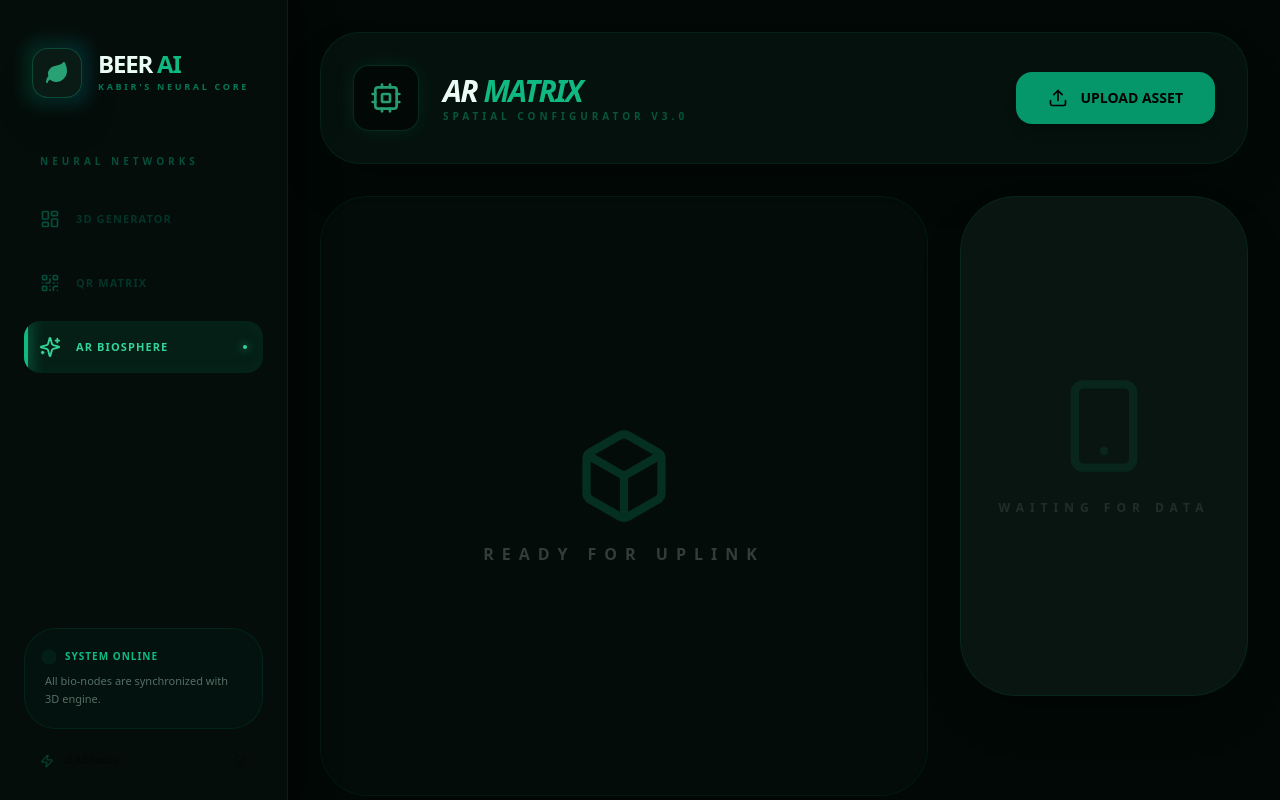
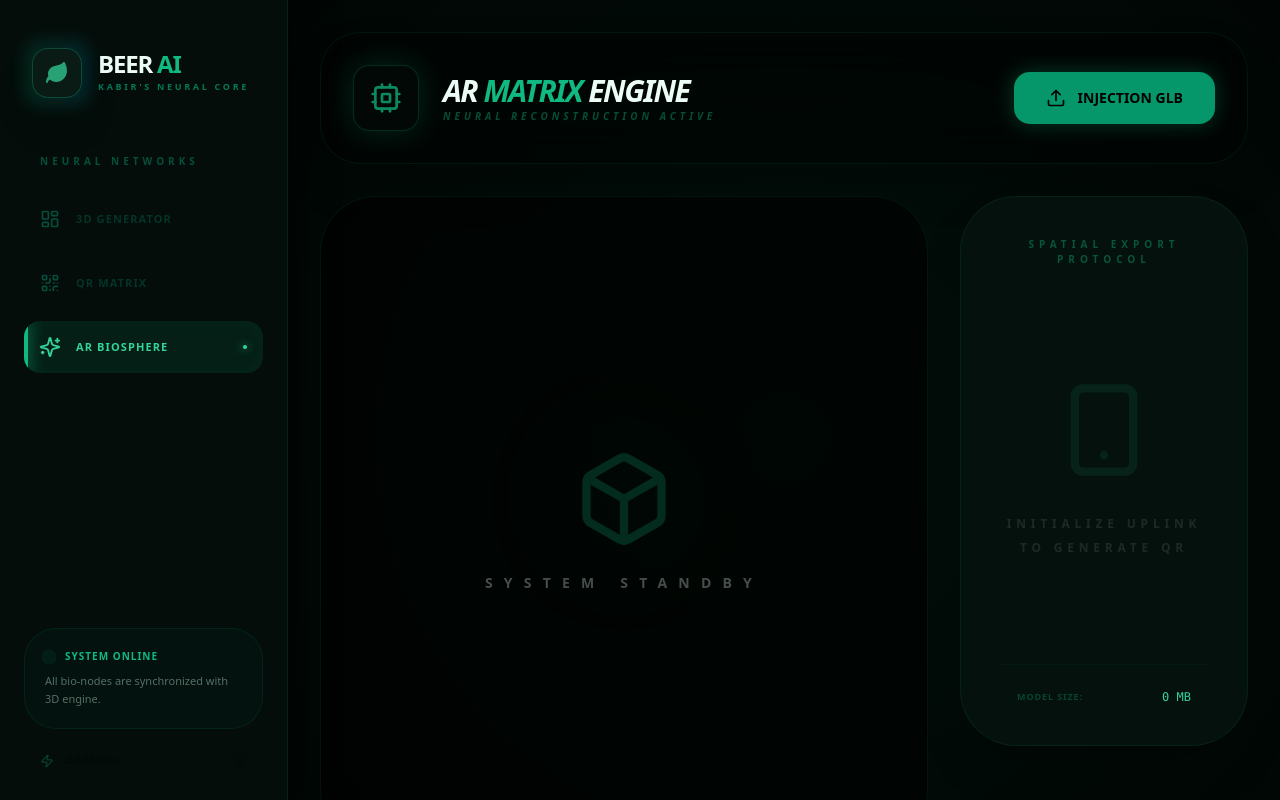
Before and after one commit to kabeer-web/ar-admin-pannel, a React (Vite) app: page / in a window 1280 px wide. Built offline with nearby package versions, Linux system fonts and the light colour scheme.

Commit message:
feat: Ultra Pro Matrix Engine with Live Color Picker and refined Cyberpunk UI

```diff
--- a/src/Components/ArGenerator.jsx
+++ b/src/Components/ArGenerator.jsx
@@ -1,6 +1,6 @@
 import React, { useState, useRef, useEffect } from 'react';
 import { QRCodeCanvas } from 'qrcode.react';
-import { Upload, Smartphone, Box, Download, Activity, Cpu, Database, Zap, Sun, Moon, Wind } from 'lucide-react';
+import { Upload, Smartphone, Box, Download, Activity, Cpu, Database, Zap, Sun, Palette, Play } from 'lucide-react';
 import axios from 'axios';
 import '@google/model-viewer';
 
@@ -10,9 +10,9 @@ const ArGenerator = () => {
   const [loading, setLoading] = useState(false);
   const [modelStats, setModelStats] = useState({ materials: 0, size: "0 MB" });
 
-  // Naye Advance States
+  // Customization States
   const [exposure, setExposure] = useState(1);
-  const [environment, setEnvironment] = useState('neutral');
+  const [baseColor, setBaseColor] = useState('#10b981'); // Default Emerald
 
   const qrRef = useRef();
   const modelViewerRef = useRef();
@@ -20,20 +20,16 @@ const ArGenerator = () => {
   const CLOUD_NAME = "doa5h9wwi";
   const UPLOAD_PRESET = "ml_default";
 
-  useEffect(() => {
+  // Model Color Change Logic
+  const handleColorChange = (color) => {
+    setBaseColor(color);
     const viewer = modelViewerRef.current;
-    if (viewer) {
-      viewer.addEventListener('load', () => {
-        const materialCount = viewer.model?.materials.length || 0;
-        setModelStats(prev => ({ ...prev, materials: materialCount }));
-      });
+    if (viewer && viewer.model) {
+      const material = viewer.model.materials[0]; // First material pakra
+      if (material) {
+        material.pbrMetallicRoughness.setBaseColorFactor(color);
+      }
     }
-  }, [modelUrl]);
-
-  const getARViewLink = () => {
-    if (!publicUrl) return '';
-    // Hum exposure aur env bhi bhej sakte hain agar view page handle kare
-    return `${window.location.origin}/view?model=${encodeURIComponent(publicUrl)}&exp=${exposure}&env=${environment}`;
   };
 
   const handleFileUpload = async (e) => {
@@ -74,31 +70,35 @@ const ArGenerator = () => {
   };
 
   return (
-    <div className="w-full min-h-screen bg-[#020806] p-4 lg:p-8 text-emerald-50 font-sans">
+    <div className="w-full min-h-screen bg-[#010604] p-4 lg:p-8 text-emerald-50 font-sans relative overflow-x-hidden">
+
+      {/* Background Matrix Effect Placeholder - Professional Glow */}
+      <div className="absolute inset-0 bg-[radial-gradient(circle_at_50%_50%,rgba(16,185,129,0.05),transparent)] pointer-events-none" />
+
       {/* Header */}
-      <header className="flex flex-col md:flex-row justify-between items-center bg-[#05110d] p-6 md:p-8 rounded-[2.5rem] border border-emerald-500/10 mb-8 gap-4 shadow-2xl">
+      <header className="relative z-10 flex flex-col md:flex-row justify-between items-center bg-black/40 backdrop-blur-xl p-6 md:p-8 rounded-[2.5rem] border border-emerald-500/10 mb-8 gap-4 shadow-2xl">
         <div className="flex items-center gap-6">
-          <div className="bg-[#020806] p-4 rounded-2xl text-emerald-400 border border-emerald-500/20 shadow-[0_0_20px_rgba(16,185,129,0.1)]">
-            <Cpu size={32} className="animate-pulse"/>
+          <div className="bg-[#020806] p-4 rounded-2xl text-emerald-400 border border-emerald-500/20 shadow-[0_0_30px_rgba(16,185,129,0.2)]">
+            <Cpu size={32} className="animate-pulse text-emerald-500"/>
           </div>
           <div>
-            <h1 className="text-2xl md:text-3xl font-black italic uppercase tracking-tighter">AR <span className="text-emerald-500">MATRIX</span></h1>
-            <p className="text-[10px] text-emerald-500/40 tracking-[0.4em] uppercase font-bold">Spatial Configurator v3.0</p>
+            <h1 className="text-2xl md:text-3xl font-black italic uppercase tracking-tighter italic">AR <span className="text-emerald-500">MATRIX</span> ENGINE</h1>
+            <p className="text-[10px] text-emerald-500/40 tracking-[0.4em] uppercase font-bold italic">Neural Reconstruction Active</p>
           </div>
         </div>
         <div className="flex items-center gap-4">
           <input type="file" id="glb-up" className="hidden" onChange={handleFileUpload} accept=".glb" />
-          <label htmlFor="glb-up" className="cursor-pointer bg-emerald-600 hover:bg-emerald-400 px-8 py-4 rounded-2xl font-black text-black flex items-center gap-3 uppercase text-sm transition-all shadow-lg active:scale-95">
+          <label htmlFor="glb-up" className="cursor-pointer bg-emerald-600 hover:bg-emerald-400 px-8 py-4 rounded-2xl font-black text-black flex items-center gap-3 uppercase text-sm transition-all shadow-[0_0_20px_rgba(16,185,129,0.3)] active:scale-95">
             {loading ? <Activity className="animate-spin" size={20}/> : <Upload size={20}/>}
-            {loading ? 'Transmitting...' : 'Upload Asset'}
+            {loading ? 'Transmitting...' : 'Injection GLB'}
           </label>
         </div>
       </header>
 
-      <div className="grid grid-cols-1 xl:grid-cols-12 gap-8">
-        {/* Left: 3D Studio */}
+      <div className="grid grid-cols-1 xl:grid-cols-12 gap-8 relative z-10">
+        {/* Left: 3D Workspace */}
         <div className="xl:col-span-8 flex flex-col gap-6">
-          <div className="bg-[#030c08] rounded-[3rem] h-[500px] md:h-[600px] relative border border-emerald-900/20 overflow-hidden shadow-inner group">
+          <div className="bg-black/60 rounded-[3.5rem] h-[550px] md:h-[650px] relative border border-emerald-500/10 overflow-hidden shadow-inner group">
             {modelUrl ? (
               <>
                 <model-viewer
@@ -106,74 +106,95 @@ const ArGenerator = () => {
                   src={modelUrl}
                   auto-rotate
                   camera-controls
-                  shadow-intensity="2"
+                  shadow-intensity="1.5"
                   exposure={exposure}
-                  environment-image={environment}
+                  ar
                   style={{width:'100%', height:'100%', backgroundColor: 'transparent'}}
                 />
 
-                {/* Real-time Environment Controls Overlay */}
-                <div className="absolute bottom-6 left-6 right-6 flex flex-wrap items-center justify-between gap-4 bg-black/40 backdrop-blur-xl p-6 rounded-[2rem] border border-emerald-500/10">
-                  <div className="flex flex-col gap-2 w-full md:w-auto">
-                    <p className="text-[10px] uppercase font-bold text-emerald-500/50 flex items-center gap-2"><Sun size={12}/> Exposure (Brightness)</p>
-                    <input type="range" min="0" max="2" step="0.1" value={exposure} onChange={(e) => setExposure(parseFloat(e.target.value))}
-                      className="w-full md:w-48 accent-emerald-500 bg-emerald-900/20 rounded-lg" />
-                  </div>
+                {/* Advanced Multi-Control Panel */}
+                <div className="absolute bottom-6 left-6 right-6 flex flex-col gap-4">
+                  <div className="flex flex-wrap items-center justify-between gap-4 bg-black/60 backdrop-blur-2xl p-6 rounded-[2.5rem] border border-emerald-500/10 shadow-2xl">
 
-                  <div className="flex gap-2 bg-black/40 p-1 rounded-xl">
-                    <button onClick={() => setEnvironment('neutral')} className={`px-4 py-2 rounded-lg text-[10px] font-bold uppercase transition-all ${environment === 'neutral' ? 'bg-emerald-600 text-black' : 'hover:bg-emerald-500/10'}`}>Neutral</button>
-                    <button onClick={() => setEnvironment('legacy')} className={`px-4 py-2 rounded-lg text-[10px] font-bold uppercase transition-all ${environment === 'legacy' ? 'bg-emerald-600 text-black' : 'hover:bg-emerald-500/10'}`}>Studio</button>
-                    <button onClick={() => setEnvironment('city')} className={`px-4 py-2 rounded-lg text-[10px] font-bold uppercase transition-all ${environment === 'city' ? 'bg-emerald-600 text-black' : 'hover:bg-emerald-500/10'}`}>City</button>
+                    {/* Color Picker Feature */}
+                    <div className="flex items-center gap-4 bg-black/40 p-3 rounded-2xl border border-emerald-500/5">
+                      <p className="text-[10px] uppercase font-bold text-emerald-500/50 flex items-center gap-2"><Palette size={14}/> Texture Hue</p>
+                      <input
+                        type="color"
+                        value={baseColor}
+                        onChange={(e) => handleColorChange(e.target.value)}
+                        className="w-10 h-10 rounded-full overflow-hidden bg-transparent border-none cursor-pointer"
+                      />
+                    </div>
+
+                    {/* Brightness Slider */}
+                    <div className="flex flex-col gap-1 flex-1 max-w-[200px]">
+                      <p className="text-[10px] uppercase font-bold text-emerald-500/50 flex items-center gap-2"><Sun size={14}/> Luminance</p>
+                      <input type="range" min="0" max="3" step="0.1" value={exposure} onChange={(e) => setExposure(parseFloat(e.target.value))}
+                        className="w-full accent-emerald-500" />
+                    </div>
+
+                    {/* Animation Controls Placeholder */}
+                    <div className="flex gap-2 bg-emerald-500/10 p-2 rounded-xl border border-emerald-500/20">
+                       <p className="text-[10px] font-black uppercase px-2 text-emerald-400">PBR_RENDER_HQ</p>
+                    </div>
                   </div>
                 </div>
               </>
             ) : (
-              <div className="h-full flex flex-col items-center justify-center opacity-20">
-                <Box size={100} className="mb-4 text-emerald-500"/>
-                <p className="font-bold tracking-[0.5em] uppercase">Ready for Uplink</p>
+              <div className="h-full flex flex-col items-center justify-center opacity-30">
+                <div className="relative mb-6">
+                  <div className="absolute -inset-8 bg-emerald-500/10 blur-3xl rounded-full" />
+                  <Box size={100} className="text-emerald-500 animate-pulse relative"/>
+                </div>
+                <p className="font-bold tracking-[0.8em] uppercase text-sm">System Standby</p>
               </div>
             )}
           </div>
-
-          {/* Stats Bar */}
-          <div className="grid grid-cols-2 md:grid-cols-3 gap-4">
-            <div className="bg-[#05110d] p-6 rounded-3xl border border-emerald-500/5 flex items-center gap-4">
-              <Database className="text-emerald-500/50" size={20}/>
-              <div><p className="text-[10px] uppercase text-emerald-500/30">Weight</p><p className="font-mono text-sm">{modelStats.size}</p></div>
-            </div>
-            <div className="bg-[#05110d] p-6 rounded-3xl border border-emerald-500/5 flex items-center gap-4">
-              <Zap className="text-emerald-500/50" size={20}/>
-              <div><p className="text-[10px] uppercase text-emerald-500/30">Engine</p><p className="font-mono text-sm tracking-tighter text-emerald-400">WEBGL_PRO</p></div>
-            </div>
-            <div className="bg-[#05110d] p-6 rounded-3xl border border-emerald-500/5 hidden md:flex items-center gap-4">
-              <Box className="text-emerald-500/50" size={20}/>
-              <div><p className="text-[10px] uppercase text-emerald-500/30">Materials</p><p className="font-mono text-sm">{modelStats.materials} Units</p></div>
-            </div>
-          </div>
         </div>
 
-        {/* Right: QR Engine */}
+        {/* Right: The Engine */}
         <div className="xl:col-span-4 flex flex-col gap-6">
-          <div className="bg-[#081511] rounded-[3.5rem] border border-emerald-900/30 p-8 flex flex-col items-center justify-center shadow-2xl min-h-[500px] relative">
+          <div className="bg-[#05110d] rounded-[3.5rem] border border-emerald-500/10 p-10 flex flex-col items-center justify-between shadow-2xl min-h-[550px] relative">
+            <div className="w-full">
+               <h3 className="text-center text-[10px] tracking-[0.5em] font-black uppercase text-emerald-500/40 mb-8">Spatial Export Protocol</h3>
+            </div>
+
             {publicUrl ? (
-              <div className="flex flex-col items-center gap-8 w-full">
-                <div className="bg-emerald-500/5 absolute inset-0 animate-pulse pointer-events-none" />
-                <div ref={qrRef} className="bg-white p-6 rounded-[2.5rem] border-[10px] border-black shadow-2xl relative z-10 scale-110">
-                  <QRCodeCanvas value={getARViewLink()} size={220} fgColor="#000" level="H" />
+              <div className="flex flex-col items-center gap-10 w-full z-10">
+                <div className="relative group">
+                  <div className="absolute -inset-6 bg-emerald-500/20 blur-2xl rounded-full animate-pulse group-hover:bg-emerald-500/30 transition-all" />
+                  <div ref={qrRef} className="bg-white p-6 rounded-[2.5rem] border-[12px] border-black shadow-[0_0_50px_rgba(0,0,0,0.5)] relative z-10">
+                    <QRCodeCanvas value={getARViewLink()} size={220} fgColor="#000" level="H" />
+                  </div>
                 </div>
-                <button onClick={downloadQRCode} className="w-full mt-6 bg-emerald-600 hover:bg-emerald-400 py-6 rounded-2xl font-black text-black flex items-center justify-center gap-3 uppercase tracking-widest transition-all z-10 shadow-xl">
-                  <Download size={20}/> Download QR
-                </button>
-                <div className="flex items-center gap-2 opacity-50">
-                  <Smartphone size={14}/> <p className="text-[10px] uppercase tracking-widest">AR Link Synced</p>
+
+                <div className="w-full flex flex-col gap-4">
+                  <button onClick={downloadQRCode} className="group w-full bg-emerald-600 hover:bg-emerald-400 py-6 rounded-3xl font-black text-black flex items-center justify-center gap-3 uppercase tracking-widest transition-all shadow-[0_10px_30px_rgba(16,185,129,0.2)]">
+                    <Download size={22} className="group-hover:bounce"/> Extract Asset
+                  </button>
+                  <div className="flex flex-col items-center gap-2">
+                    <div className="flex items-center gap-2">
+                      <div className="w-2 h-2 rounded-full bg-emerald-500 animate-ping" />
+                      <p className="text-[10px] uppercase tracking-widest text-emerald-400 font-bold tracking-[0.3em]">Data Link Secure</p>
+                    </div>
+                  </div>
                 </div>
               </div>
             ) : (
-              <div className="opacity-10 flex flex-col items-center gap-6">
+              <div className="opacity-10 flex flex-col items-center gap-8 py-20">
                 <Smartphone size={100} className="text-emerald-500"/>
-                <p className="font-bold tracking-[0.5em] uppercase text-xs">Waiting for Data</p>
+                <p className="font-black tracking-[0.4em] uppercase text-xs text-center leading-loose">Initialize Uplink<br/>to Generate QR</p>
               </div>
             )}
+
+            {/* Model Info Mini-Panel */}
+            <div className="w-full border-t border-emerald-500/5 pt-6 mt-6">
+               <div className="flex justify-between items-center px-4">
+                  <span className="text-[9px] uppercase font-bold text-emerald-500/30 tracking-widest">Model Size:</span>
+                  <span className="text-xs font-mono text-emerald-400">{modelStats.size}</span>
+               </div>
+            </div>
           </div>
         </div>
       </div>
```
